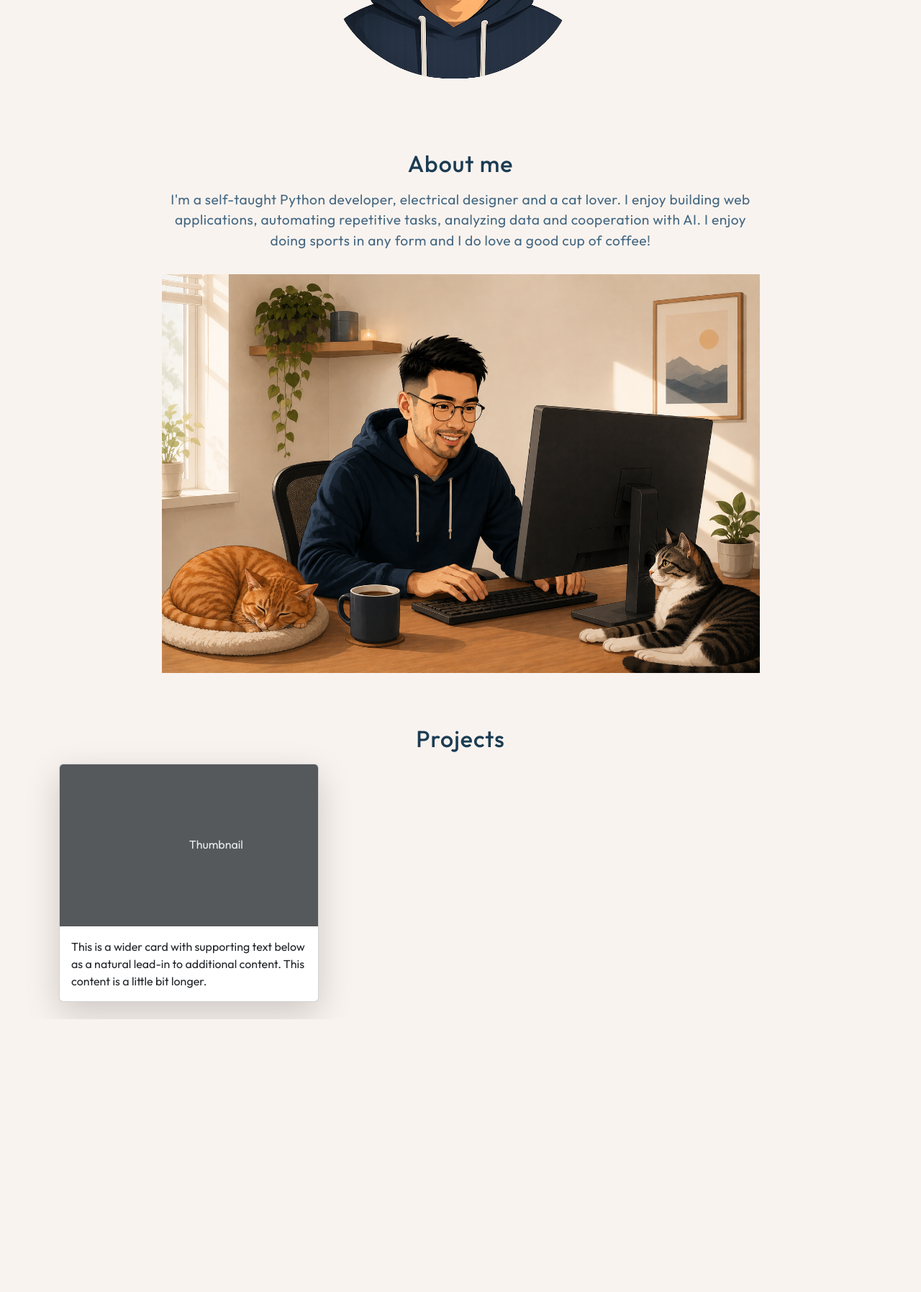
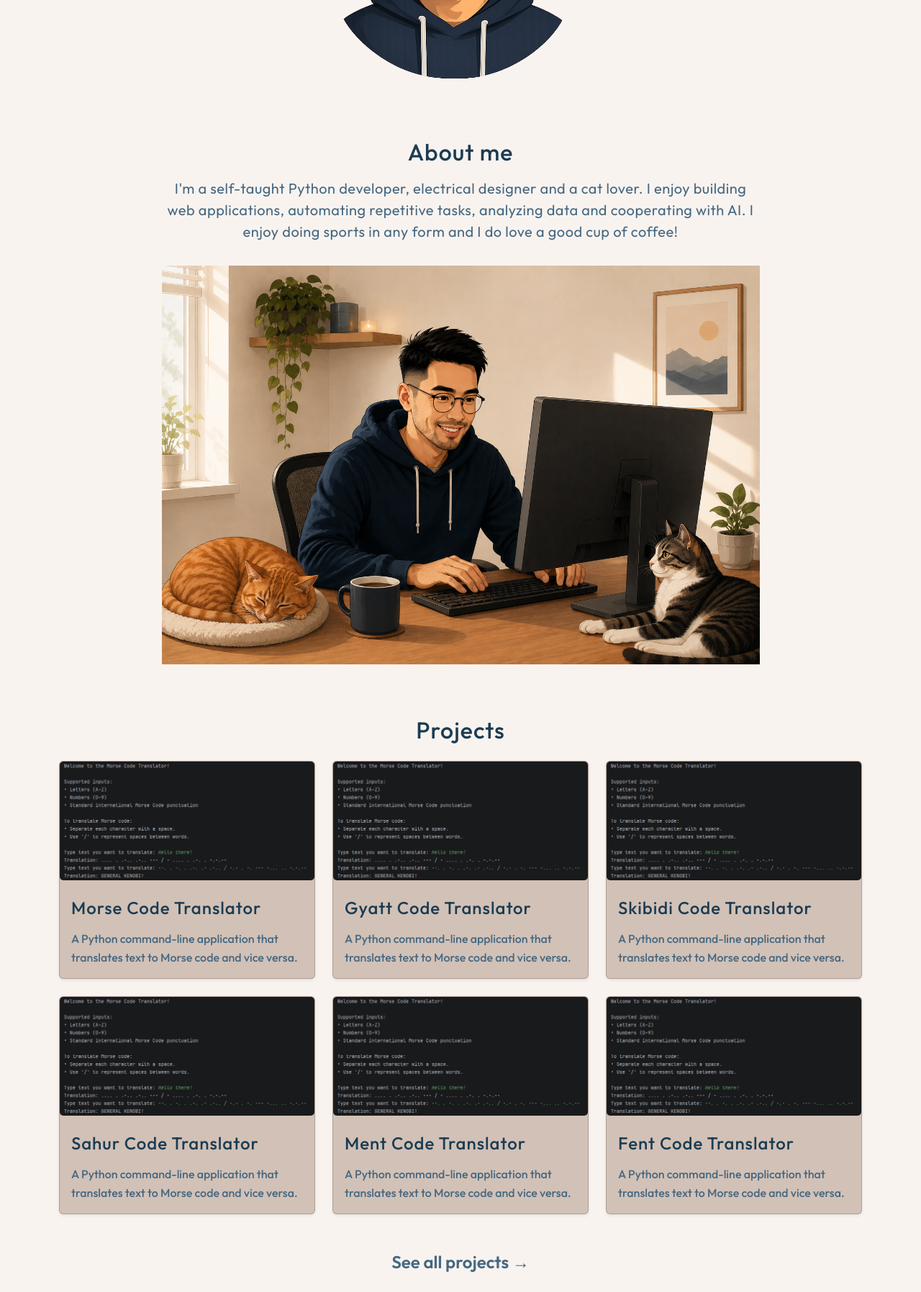
Before and after one commit to NugyTomas/portfolio-website, a Flask app: page / in a window 1280 px wide. Shown: the part 660-2455 px from the top of the page at 72% size. Before the commit the page ends 2076 px from the top, so only its background shows below. Run offline with Flask 3, Linux system fonts and the light colour scheme.

Commit message:
Add projects section and improve portfolio layout

```diff
--- a/main.py
+++ b/main.py
@@ -1,10 +1,46 @@
 from flask import Flask, render_template
+from flask_sqlalchemy import SQLAlchemy
+from sqlalchemy.orm import DeclarativeBase, Mapped, mapped_column
+from sqlalchemy import Integer, String, Boolean, Text
 
 app = Flask(__name__)
 
+
+class Base(DeclarativeBase):
+    pass
+
+
+app.config['SQLALCHEMY_DATABASE_URI'] = "sqlite:///portfolio.db"
+db = SQLAlchemy(model_class=Base)
+db.init_app(app)
+
+
+class Project(db.Model):
+    id: Mapped[int] = mapped_column(Integer, primary_key=True)
+    name: Mapped[str] = mapped_column(String(250), unique=True, nullable=False)
+    description: Mapped[str] = mapped_column(Text, nullable=False)
+    image: Mapped[str] = mapped_column(String(250), nullable=False)
+    github_link: Mapped[str] = mapped_column(String(250), nullable=False)
+    featured_on_main_page: Mapped[bool] = mapped_column(Boolean, nullable=False)
+
+
+# with app.app_context():
+#     db.create_all()
+
+# new_project = Project(name="Jo Code Translator",
+#                       description="A Python command-line application that translates text to Morse code and vice versa.",
+#                       image="projects/morse.png", github_link="https://github.com/NugyTomas/morse-code-translator",
+#                       featured_on_main_page=True, )
+# with app.app_context():
+#     db.session.add(new_project)
+#     db.session.commit()
+
+
 @app.route('/')
 def home():
-        return render_template("index.html")
+    projects = db.session.execute(db.select(Project)).scalars().all()
+    return render_template("index.html", projects=projects)
+
 
 if __name__ == "__main__":
     app.run(debug=True)
--- a/static/css/styles.css
+++ b/static/css/styles.css
@@ -1,13 +1,23 @@
-html{
+html {
     scroll-behavior: smooth;
 }
-
+/* =========================================
+   GENERAL
+========================================= */
 body {
     color: #1B3C53;
     background-color: #F9F3EF;
     font-family: "Outfit", sans-serif;
 
 }
+
+h1, h2, h3, h4 {
+    letter-spacing: 1px;
+}
+
+/* =========================================
+   NAVBAR
+========================================= */
 
 nav {
     padding: .5rem 1rem;
@@ -36,19 +46,19 @@ nav {
     color: #1B3C53;
 }
 
+/* =========================================
+   HERO
+========================================= */
+
+.hero {
+    min-height: calc(100vh - 80px);
+}
+
 .logo_img {
     padding-top: 3rem;
     max-width: 260px;
     width: 100%;
     height: auto;
-}
-
-h1,h2,h3{
-    letter-spacing: 1px;
-}
-
-.hero {
-    min-height: calc(100vh - 80px);
 }
 
 .portrait_img {
@@ -57,6 +67,11 @@ h1,h2,h3{
     height: auto;
 }
 
+
+/* =========================================
+   ABOUT
+========================================= */
+
 .about {
     min-height: calc(100vh - 120px);
     padding-bottom: 3rem;
@@ -64,15 +79,121 @@ h1,h2,h3{
 
 .about p {
     color: #456882;
-    font-size: 1.2rem;
-     letter-spacing: 0.5px;
+    font-size: 1.25rem;
+    letter-spacing: 0.5px;
+
 }
 
 .workplace_img {
-    width: 100%;
+    max-width: 100%;
     height: auto;
 }
 
-.dev-journey{
-     min-height: calc(100vh - 120px);
+/* =========================================
+   CARD
+========================================= */
+
+.card {
+    background-color: #D2C1B6;
+    color: #1B3C53;
+    transition: transform .3s ease;
 }
+
+.card:hover {
+    transform: translateY(-8px);
+}
+
+.card-image-container {
+    position: relative;
+    overflow: hidden;
+}
+
+.card-img {
+    transition: transform .4s ease;
+}
+
+.card:hover .card-img {
+    transform: scale(1.025);
+}
+
+.card-image-container a {
+    font-size: 1.2rem;
+    font-weight: 600;
+    position: absolute;
+    top: 50%;
+    left: 50%;
+    transform: translate(-50%, -50%);
+    opacity: 0;
+    transition: opacity .3s ease;
+    color: #F9F3EF;
+    text-decoration: none;
+}
+
+.card-image-container::after {
+    content: "";
+    position: absolute;
+    inset: 0;
+    background: #1B3C53;
+    opacity: 0;
+    transition: opacity .3s ease;
+    pointer-events: none;
+}
+
+.card:hover .card-image-container::after {
+    opacity: 0.9;
+    z-index: 1;
+}
+
+.card:hover .card-image-container a {
+    opacity: 1;
+    z-index: 2;
+}
+
+.card-text {
+    line-height: 1.6;
+    color: #456882;
+    font-weight: 500;
+}
+
+.project-title{
+    font-weight: 500;
+}
+
+.see-projects{
+    text-decoration:none;
+    color:#456882;
+    font-size:1.5rem;
+    font-weight:600;
+    position:relative;
+    transition:.3s;
+}
+
+.see-projects::after{
+    content:"";
+    position:absolute;
+    left:0;
+    bottom:-4px;
+    width:100%;
+    height:3px;
+    background:#1B3C53;
+    transform:scaleX(0);
+    transform-origin:left;
+    transition:.3s;
+}
+
+.see-projects span{
+    display:inline-block;
+    transition:.3s;
+}
+
+.see-projects:hover{
+    color:#1B3C53;
+}
+
+.see-projects:hover::after{
+    transform:scaleX(1);
+}
+
+.see-projects:hover span{
+    transform:translateX(8px);
+}
--- a/templates/header.html
+++ b/templates/header.html
@@ -25,16 +25,16 @@
     </ul>
 </nav>
 
-<section class="hero mb-3">
+<section class="hero ">
     <div class="container">
         <div class="row justify-content-center">
             <div class="col-lg-9 col-md-10 text-center">
                 <img src="{{ url_for('static', filename='assets/img/blue_logo.png') }}" alt="blue logo"
-                     class="logo_img"/>
+                     class="logo_img" >
                 <h3>Hi, I'm Tomáš Nguyen</h3>
                 <h1>Self-taught Python Developer</h1>
                 <img src="{{ url_for('static', filename='assets/img/my_portrait.png') }}" alt="my portrait"
-                     class="portrait_img"/>
+                     class="portrait_img" >
             </div>
         </div>
     </div>
--- a/templates/index.html
+++ b/templates/index.html
@@ -8,37 +8,49 @@
                 <p class="pb-3">I'm a self-taught Python developer, electrical designer and a cat lover. I enjoy
                     building web
                     applications,
-                    automating repetitive tasks, analyzing data and cooperation with AI. I enjoy doing sports in any
+                    automating repetitive tasks, analyzing data and cooperating with AI. I enjoy doing sports in any
                     form and
                     I do
                     love a
                     good cup of coffee!</p>
                 <img src="{{ url_for('static', filename='assets/img/workplace.png') }}"
-                     alt="photo of me and cats working together" class="workplace_img"/>
+                     alt="photo of me and cats working together" class="workplace_img">
             </div>
         </div>
     </div>
 </section>
 
 <section class="projects mb-4">
-    <div class="container">
-        <h2 class="mb-3 text-center">Projects</h2>
-        <div class="row row-cols-1 row-cols-sm-2 row-cols-md-3 g-3">
+    <div class="container ">
+        <h2 class="mb-4 text-center">Projects</h2>
+        <div class="row row-cols-1 row-cols-sm-2 row-cols-md-3 g-4">
+            {% for project in projects: %}
             <div class="col">
-                <div class="card shadow-lg">
-                    <svg aria-label="Placeholder: Thumbnail" class="bd-placeholder-img card-img-top" height="225"
-                         preserveAspectRatio="xMidYMid slice" role="img" width="100%"
-                         xmlns="http://www.w3.org/2000/svg"><title>Placeholder</title>
-                        <rect width="100%" height="100%" fill="#55595c"></rect>
-                        <text x="50%" y="50%" fill="#eceeef" dy=".3em">Thumbnail</text>
-                    </svg>
-                    <div class="card-body"><p class="card-text">This is a wider card with supporting text below as a
-                        natural lead-in to additional content. This content is a little bit longer.</p>
+                <div class="card shadow-sm">
+                    <div class="card-image-container">
+                        <img src="{{ url_for('static', filename='assets/img/' + project.image) }}"
+                             alt="project screenshot" class="card-img">
+                        <a href="{{ project.github_link }}" target="_blank">
+                            🔗 View on GitHub
+                        </a>
+                    </div>
+
+                    <div class="card-body">
+                        <h4 class="mb-3 mt-2 project-title">{{ project.name }}</h4>
+                        <p class="card-text ">{{project.description}}</p>
                     </div>
                 </div>
             </div>
+            {% endfor %}
+        </div>
+        <div class="text-center mt-5">
+            <a href="https://github.com/NugyTomas" class="see-projects">
+                See all projects
+                <span>→</span>
+            </a>
         </div>
     </div>
+
 </section>
 
 
```
Also changed, not shown: instance/portfolio.db (added), static/assets/img/projects/morse.png (added), 1 other file.
